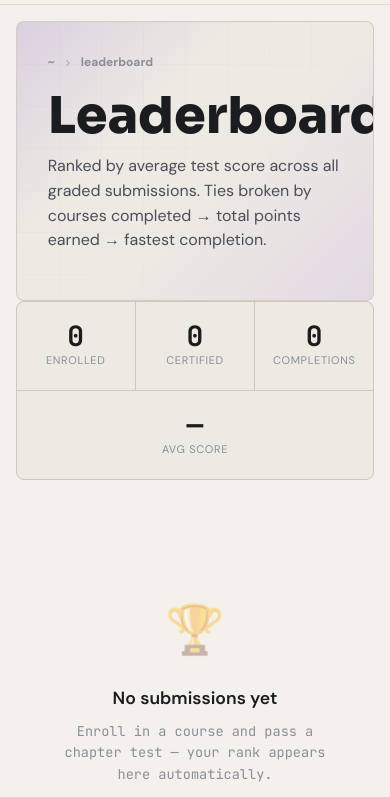
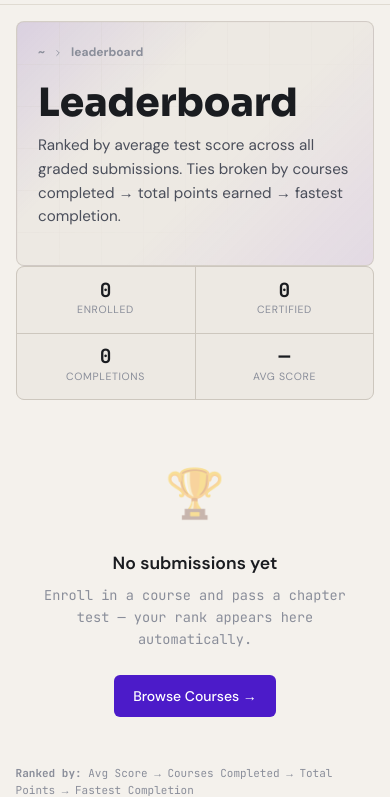
Before and after one commit to manojpisini/opencourses, an Astro site in the folder site/: page /leaderboard in a window 390 px wide. Shown: the part 47-844 px from the top of the page. Built offline with nearby package versions, Linux system fonts and the light colour scheme; Astro itself is replaced by a stand-in of ours.

Commit message:
fix: refine responsive page scaling

```diff
--- a/site/src/pages/leaderboard.astro
+++ b/site/src/pages/leaderboard.astro
@@ -146,35 +146,34 @@ function medal(rank: number): string {
 <style>
   /* ── Stats bar ─────────────────────────────────────────────── */
   .lb-stats {
-    display: flex;
-    flex-wrap: wrap;
+    display: grid;
+    grid-template-columns: repeat(auto-fit, minmax(min(130px, 100%), 1fr));
     gap: 1px;
-    margin-bottom: 2rem;
+    margin-bottom: clamp(1rem, 4vw, 2rem);
     background: var(--border-default);
     border: 1px solid var(--border-default);
     border-radius: 8px;
     overflow: hidden;
   }
   .lb-stat {
-    flex: 1;
-    min-width: 100px;
     display: flex;
     flex-direction: column;
     align-items: center;
     gap: 2px;
-    padding: 1.25rem 1rem;
+    min-width: 0;
+    padding: clamp(0.85rem, 3vw, 1.25rem) clamp(0.65rem, 2.5vw, 1rem);
     background: var(--bg-surface);
     text-align: center;
   }
   .lb-stat__num {
     font-family: var(--font-mono);
-    font-size: 1.75rem;
+    font-size: clamp(1.2rem, 5vw, 1.75rem);
     font-weight: 700;
     color: var(--text-primary);
     line-height: 1;
   }
   .lb-stat__label {
-    font-size: 11px;
+    font-size: clamp(0.62rem, 2.7vw, 0.72rem);
     color: var(--text-muted);
     text-transform: uppercase;
     letter-spacing: 0.06em;
@@ -185,7 +184,7 @@ function medal(rank: number): string {
     display: flex;
     flex-direction: column;
     align-items: center;
-    padding: 5rem 2rem;
+    padding: clamp(2.5rem, 10vw, 5rem) clamp(1rem, 5vw, 2rem);
     text-align: center;
   }
   .lb-empty__icon {
@@ -210,12 +209,14 @@ function medal(rank: number): string {
   /* ── Table ─────────────────────────────────────────────────── */
   .lb-table-wrap {
     overflow-x: auto;
+    -webkit-overflow-scrolling: touch;
     border: 1px solid var(--border-default);
     border-radius: 8px;
     margin-bottom: 1.5rem;
   }
   .lb-table {
     width: 100%;
+    min-width: 720px;
     border-collapse: collapse;
     font-size: 0.875rem;
   }
@@ -329,4 +330,19 @@ function medal(rank: number): string {
     padding: 0.5rem 0;
   }
   .lb-meta__sep { color: var(--border-default); }
+
+  @media (max-width: 520px) {
+    .lb-stats {
+      grid-template-columns: repeat(2, minmax(0, 1fr));
+    }
+
+    .lb-table {
+      font-size: 0.8rem;
+    }
+
+    .lb-th,
+    .lb-td {
+      padding-inline: 0.75rem;
+    }
+  }
 </style>
--- a/site/src/styles/global.css
+++ b/site/src/styles/global.css
@@ -2691,7 +2691,7 @@ body[data-nav="side"] .app-main {
 .page-head {
   position: relative;
   margin-top: var(--space-6);
-  padding: clamp(2rem, 5vw, 4rem);
+  padding: clamp(1.5rem, 4vw, 3.25rem);
   overflow: hidden;
   border: 1px solid color-mix(in srgb, var(--border-default) 78%, transparent);
   border-radius: 8px;
@@ -2723,12 +2723,13 @@ body[data-nav="side"] .app-main {
 }
 .page-head__title {
   max-width: 760px;
-  font-size: clamp(2.45rem, 8vw, 5.7rem);
+  font-size: clamp(2.15rem, 5.6vw, 4.6rem);
   letter-spacing: 0;
+  overflow-wrap: anywhere;
 }
 .page-head__sub {
   max-width: 720px;
-  font-size: clamp(1rem, 2vw, 1.25rem);
+  font-size: clamp(0.98rem, 1.45vw, 1.18rem);
   line-height: 1.55;
 }
 .catalog-hero-stats {
@@ -3372,6 +3373,16 @@ pre {
 @media (max-width: 760px) {
   :root {
     --nav-h: 52px;
+    --text-lg: 1rem;
+    --text-xl: 1.125rem;
+    --text-2xl: 1.35rem;
+    --text-3xl: 1.65rem;
+    --text-4xl: 2rem;
+    --text-5xl: 2.35rem;
+    --space-10: 32px;
+    --space-12: 40px;
+    --space-16: 48px;
+    --space-20: 60px;
   }
 
   .container {
@@ -3463,8 +3474,14 @@ pre {
 
   .hero__title,
   .page-head__title {
-    font-size: clamp(2.2rem, 13vw, 4.4rem);
-    line-height: 0.98;
+    font-size: clamp(2rem, 10vw, 3.1rem);
+    line-height: 1.02;
+  }
+
+  .hero__sub,
+  .page-head__sub {
+    font-size: clamp(0.95rem, 3.8vw, 1.05rem);
+    line-height: 1.55;
   }
 
   .hero__ctas,
@@ -3483,7 +3500,7 @@ pre {
   }
 
   .page-head {
-    padding: clamp(1.5rem, 8vw, 2.25rem);
+    padding: clamp(1.15rem, 5.5vw, 1.75rem);
   }
 
   .page-head__crumbs {
@@ -3627,6 +3644,20 @@ pre {
     padding-inline: 0.75rem;
   }
 
+  .page-head {
+    padding: 1rem;
+  }
+
+  .hero__title,
+  .page-head__title {
+    font-size: clamp(1.85rem, 9vw, 2.35rem);
+  }
+
+  .page-head__crumbs {
+    margin-bottom: var(--space-3);
+    font-size: 0.72rem;
+  }
+
   .wordmark__logo {
     width: 68px;
   }
```
